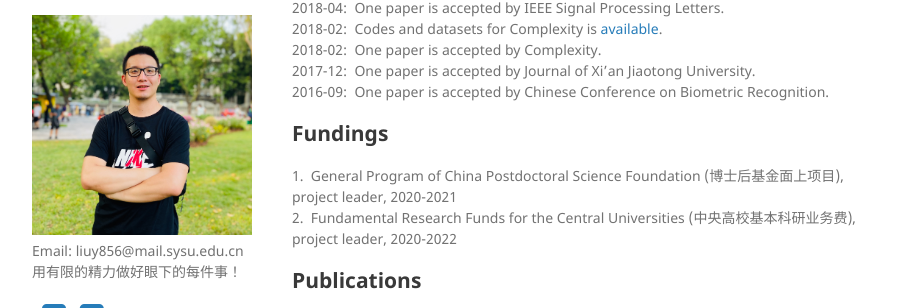
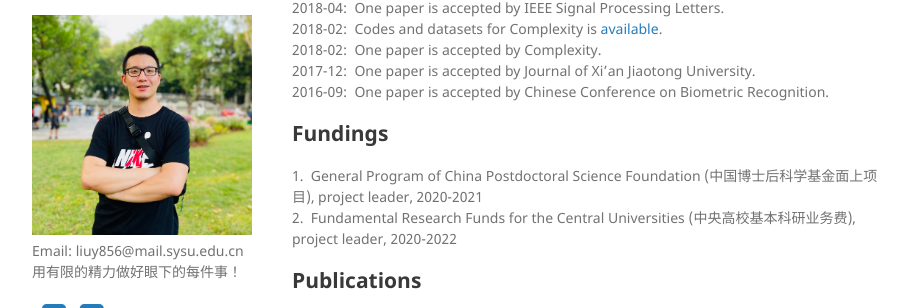
Before and after one commit to YangLiu9208/home, a Jekyll site: the page built from index.md, in a window 1280 px wide and 900 px high, scrolled down 913 px, cut to the strip 94-402 px from the top of the window. Shown: the whole strip, without its empty margins (178-1085 px from the left). Built offline with Jekyll 4.4.1, drawn with Linux system fonts in a browser that asks for light colours; a style sheet for code colours, icons or effects is not loaded.

Commit message:
Update index.md

```diff
--- a/index.md
+++ b/index.md
@@ -41,7 +41,7 @@ Communication Systems Design in Intelligent Transportation
 2016-09:&nbsp; One paper is accepted by Chinese Conference on Biometric Recognition.
 
 ## Fundings
-1.&nbsp; General Program of China Postdoctoral Science Foundation (博士后基金面上项目), project leader, 2020-2021
+1.&nbsp; General Program of China Postdoctoral Science Foundation (中国博士后科学基金面上项目), project leader, 2020-2021
 2.&nbsp; Fundamental Research Funds for the Central Universities (中央高校基本科研业务费), project leader, 2020-2022
 
 ## Publications
```
